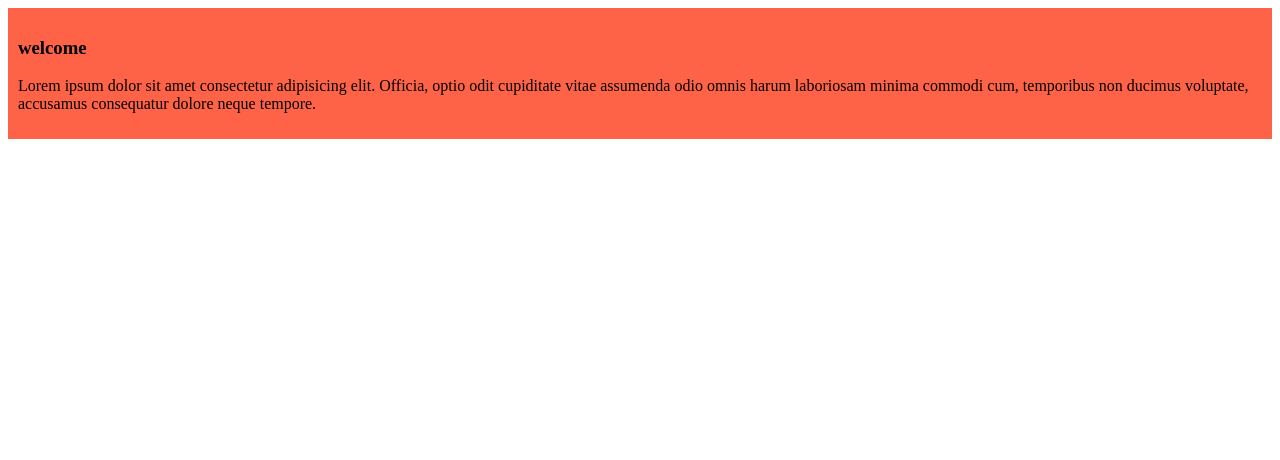
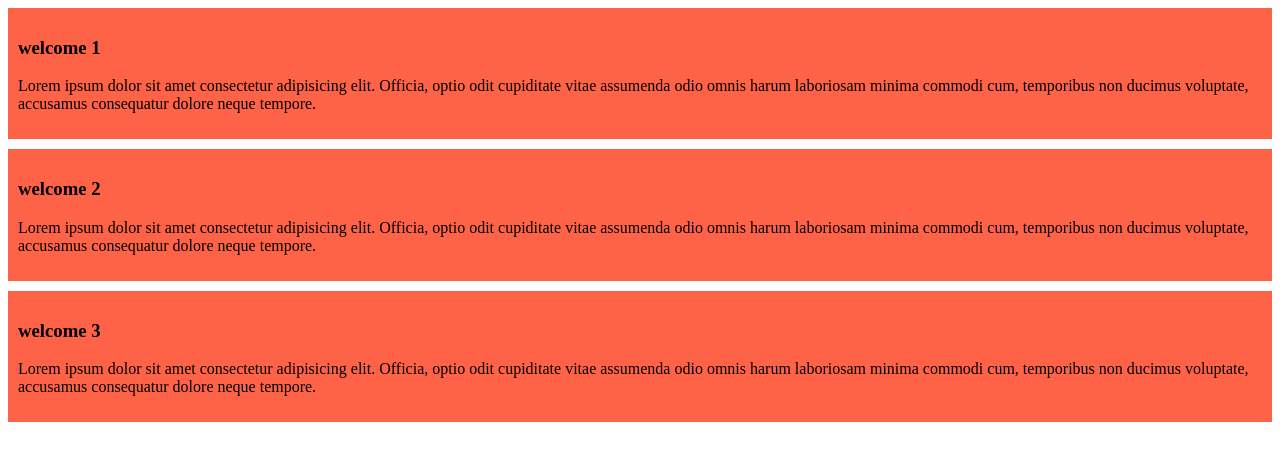
Before and after one commit to ZihadWD/my-second-repo, a plain HTML site: page second.html in a window 1280 px wide. Drawn offline with Linux system fonts and the light colour scheme.

Commit message:
added second edit

```diff
--- a/second.html
+++ b/second.html
@@ -9,7 +9,15 @@
 <body>
 
    <div>
-    <h3>welcome</h3>
+    <h3>welcome 1</h3>
+    <p>Lorem ipsum dolor sit amet consectetur adipisicing elit. Officia, optio odit cupiditate vitae assumenda odio omnis harum laboriosam minima commodi cum, temporibus non ducimus voluptate, accusamus consequatur dolore neque tempore.</p>
+   </div>
+   <div>
+    <h3>welcome 2</h3>
+    <p>Lorem ipsum dolor sit amet consectetur adipisicing elit. Officia, optio odit cupiditate vitae assumenda odio omnis harum laboriosam minima commodi cum, temporibus non ducimus voluptate, accusamus consequatur dolore neque tempore.</p>
+   </div>
+   <div>
+    <h3>welcome 3</h3>
     <p>Lorem ipsum dolor sit amet consectetur adipisicing elit. Officia, optio odit cupiditate vitae assumenda odio omnis harum laboriosam minima commodi cum, temporibus non ducimus voluptate, accusamus consequatur dolore neque tempore.</p>
    </div>
 
--- a/styles/blog.css
+++ b/styles/blog.css
@@ -1,4 +1,5 @@
 div{
     background-color: tomato;
     padding: 10px;
+    margin-bottom: 10px;
 }
```
